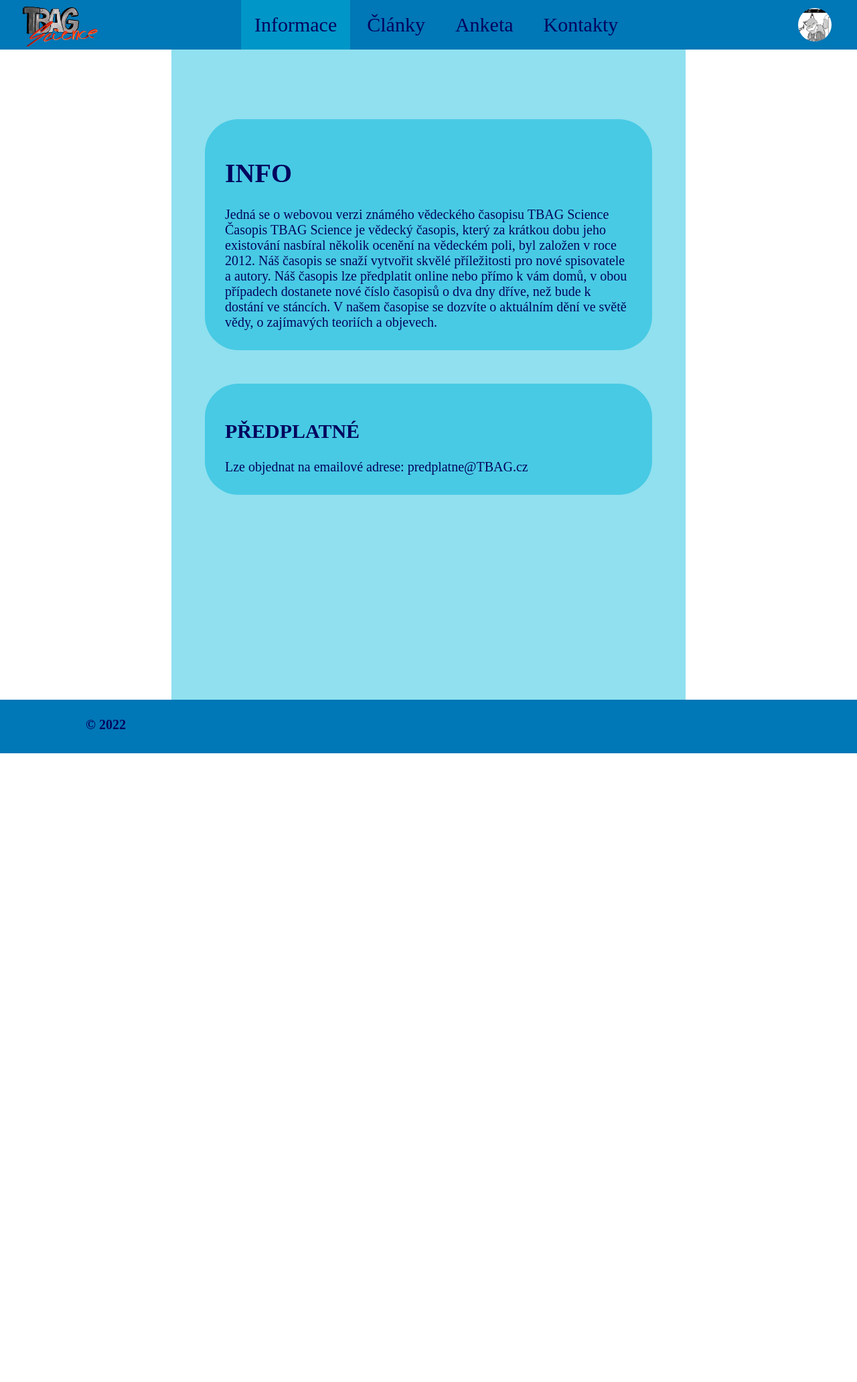
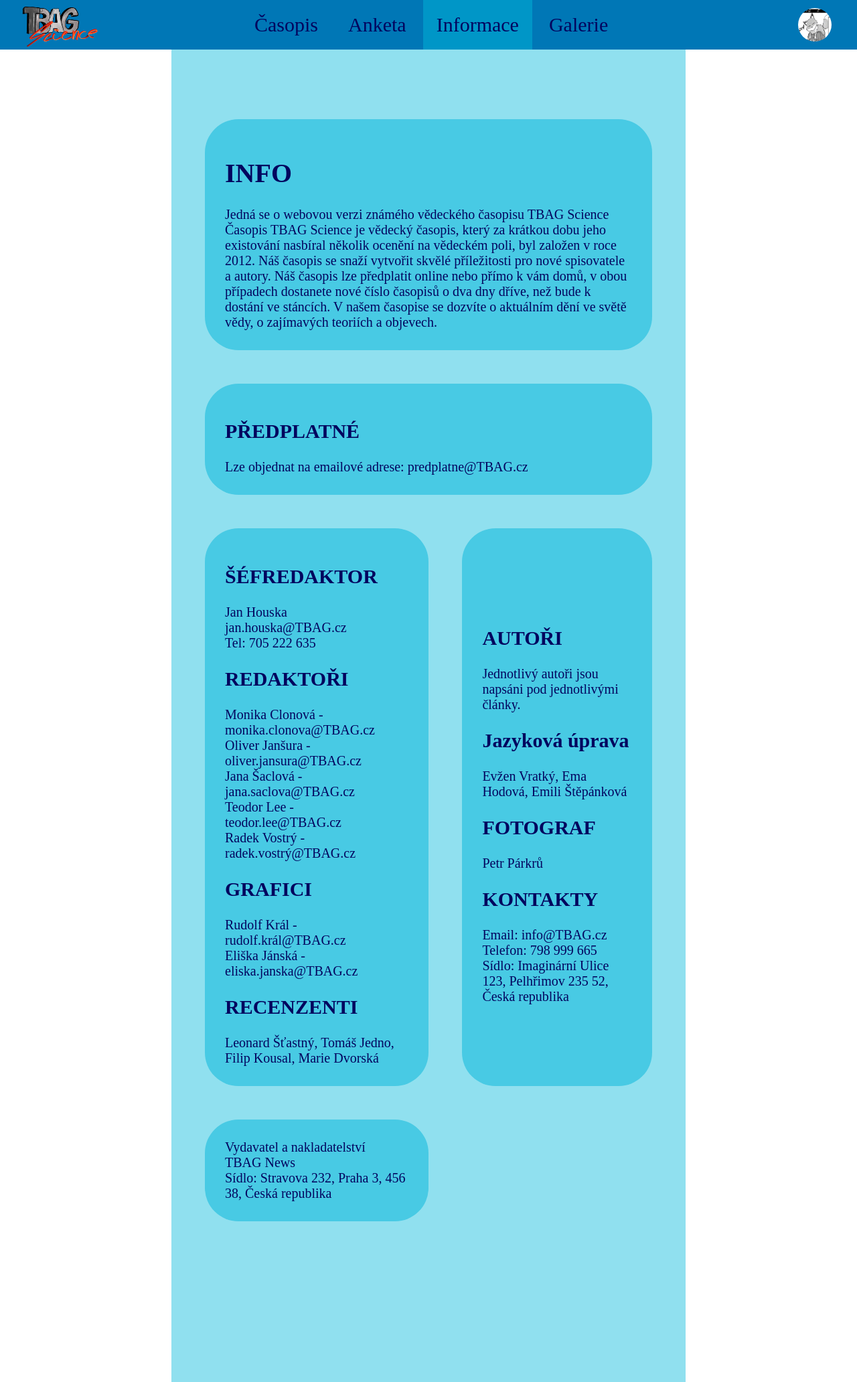
Before and after one commit to voky00/TBAG2.0_RSP_projekt, a PHP site: page /main-info.html in a window 1280 px wide. Shown: the top 2064 px of the page at 67% size. Before the commit the page ends 1125 px from the top, so only its background shows below. Run offline with PHP 8.4, Linux system fonts and the light colour scheme.

Commit message:
úpravy mainu

```diff
--- a/web/main-anketa.html
+++ b/web/main-anketa.html
@@ -11,10 +11,10 @@
 <nav>
 <ul>
   <img src="logo.png" class="logo">
+  <li><a href="main-casopis.html">Časopis</a></li>
+  <li class="selected"><a href="main-anketa.html">Anketa</a></li>
   <li><a href="main-info.html">Informace</a></li>
-  <li><a href="main-clanky.html">Články</a></li>
-  <li class="selected"><a href="main-anketa.html">Anketa</a></li>
-  <li><a href="main-kontakty.html">Kontakty</a></li>
+  <li><a href="main-galerie.html">Galerie</a></li>
 <a href="###"><img src="testprofile.png" class="profil"></div></a>
 </ul>
 </nav>
--- a/web/main-clanky.html
+++ b/web/main-casopis.html
@@ -11,10 +11,10 @@
 <nav>
 	<ul>
   <img src="logo.png" class="logo">
+   <li class="selected"><a href="main-casopis.html">Časopis</a></li>
+  <li><a href="main-anketa.html">Anketa</a></li>
   <li><a href="main-info.html">Informace</a></li>
-  <li class="selected"><a href="main-clanky.html">Články</a></li>
-  <li><a href="main-anketa.html">Anketa</a></li>
-  <li><a href="main-kontakty.html">Kontakty</a></li>
+  <li><a href="main-galerie.html">Galerie</a></li>
 	<a href="###"><img src="testprofile.png" class="profil"></div></a>
 	</ul>
 </nav>
--- a/web/main-info.html
+++ b/web/main-info.html
@@ -11,18 +11,17 @@
 <nav>
 <ul>
   <img src="logo.png" class="logo">
+  <li><a href="main-casopis.html">Časopis</a></li>
+  <li><a href="main-anketa.html">Anketa</a></li>
   <li class="selected"><a href="main-info.html">Informace</a></li>
-  <li><a href="main-clanky.html">Články</a></li>
-  <li><a href="main-anketa.html">Anketa</a></li>
-  <li><a href="main-kontakty.html">Kontakty</a></li>
+  <li><a href="main-galerie.html">Galerie</a></li>
 <a href="###"><img src="testprofile.png" class="profil"></div></a>
 </ul>
 </nav>
 
 <div class="body">
 <table>
-
-	<tr><td class="blok">
+	<tr><td class="blok" colspan="2">
 		<h1>INFO</h1>
 Jedná se o webovou verzi známého vědeckého časopisu TBAG Science
 Časopis TBAG Science je vědecký časopis, který za krátkou dobu jeho existování nasbíral
@@ -32,9 +31,53 @@
 o zajímavých teoriích a objevech.
 </td></tr>
 
-<tr><td class="blok">
+<tr><td class="blok" colspan="2">
 	<h2>PŘEDPLATNÉ</h2>
 Lze objednat na emailové adrese: predplatne@TBAG.cz
+</td></tr>
+
+<tr>
+	<td class="blok">
+<h2>ŠÉFREDAKTOR</h2>
+Jan Houska<br>
+jan.houska@TBAG.cz<br>
+Tel: 705 222 635<br>
+
+<h2>REDAKTOŘI</h2>
+Monika Clonová -  monika.clonova@TBAG.cz<br>
+Oliver Janšura -  oliver.jansura@TBAG.cz<br>
+Jana Šaclová -  jana.saclova@TBAG.cz<br>
+Teodor Lee -  teodor.lee@TBAG.cz<br>
+Radek Vostrý -  radek.vostrý@TBAG.cz<br>
+
+<h2>GRAFICI</h2>
+Rudolf Král - rudolf.král@TBAG.cz<br>
+Eliška Jánská - eliska.janska@TBAG.cz<br>
+
+<h2>RECENZENTI</h2>
+Leonard Šťastný, Tomáš Jedno, Filip Kousal, Marie Dvorská<br>
+</td>
+<td class="blok">
+<h2>AUTOŘI</h2>
+Jednotlivý autoři jsou napsáni pod jednotlivými články.<br>
+
+<h2>Jazyková úprava</h2>
+Evžen Vratký, Ema Hodová, Emili Štěpánková <br>
+
+<h2>FOTOGRAF</h2>
+Petr Párkrů<br>
+
+<h2>KONTAKTY</h2>
+Email: info@TBAG.cz<br>
+Telefon: 798 999 665<br>
+Sídlo: Imaginární Ulice 123, Pelhřimov 235 52, Česká republika<br>
+</td>
+</tr>
+
+<tr><td class="blok">
+Vydavatel a nakladatelství<br>
+TBAG News<br>
+Sídlo: Stravova 232, Praha 3, 456 38, Česká republika<br>
 </td></tr>
 
 </table>
--- a/web/style.css
+++ b/web/style.css
@@ -79,6 +79,12 @@
 	border-radius: 50px;
 	background-color: #48CAE4;
 }
+.blok a{
+ color: #03045E;
+}
+.blok a:hover{
+	color: white;
+}
 footer {
 	position: absolute;
 	width: 100%;
```
Also changed, not shown: web/main-galerie.html (added, +53 -0 lines), web/main-kontakty.html (deleted, +0 -88 lines).
